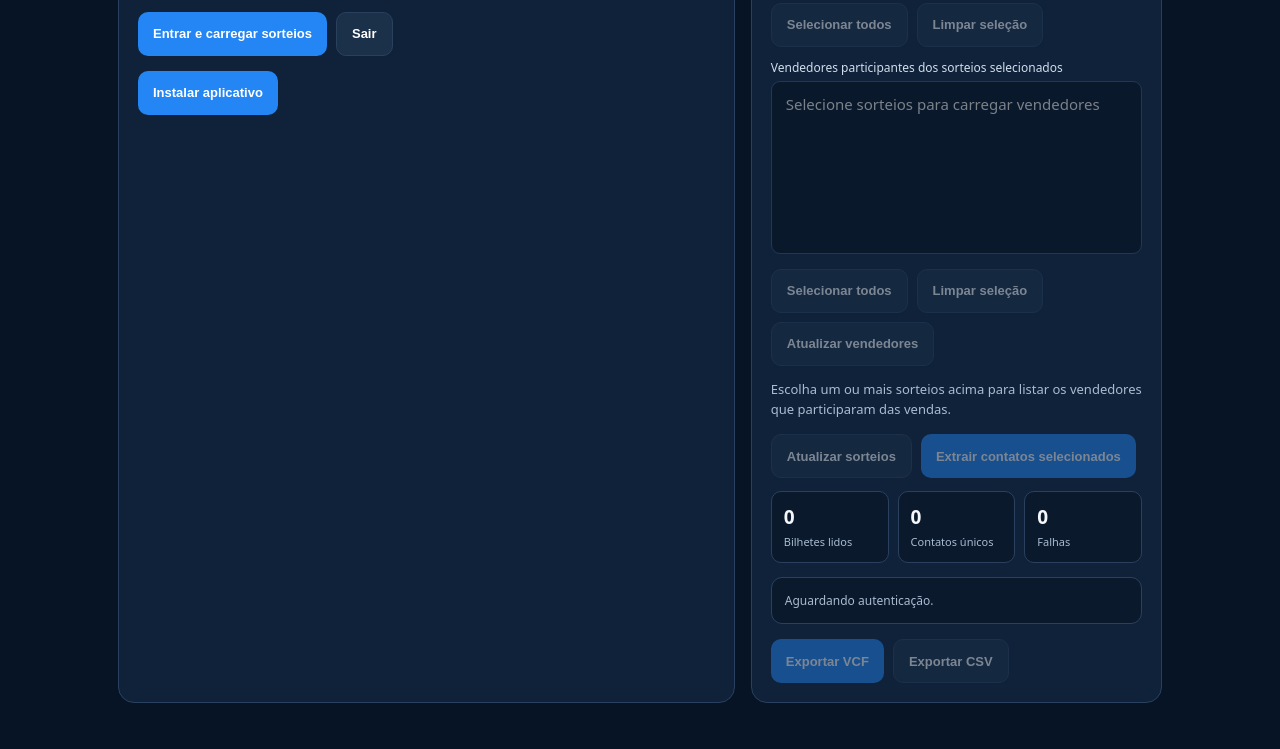
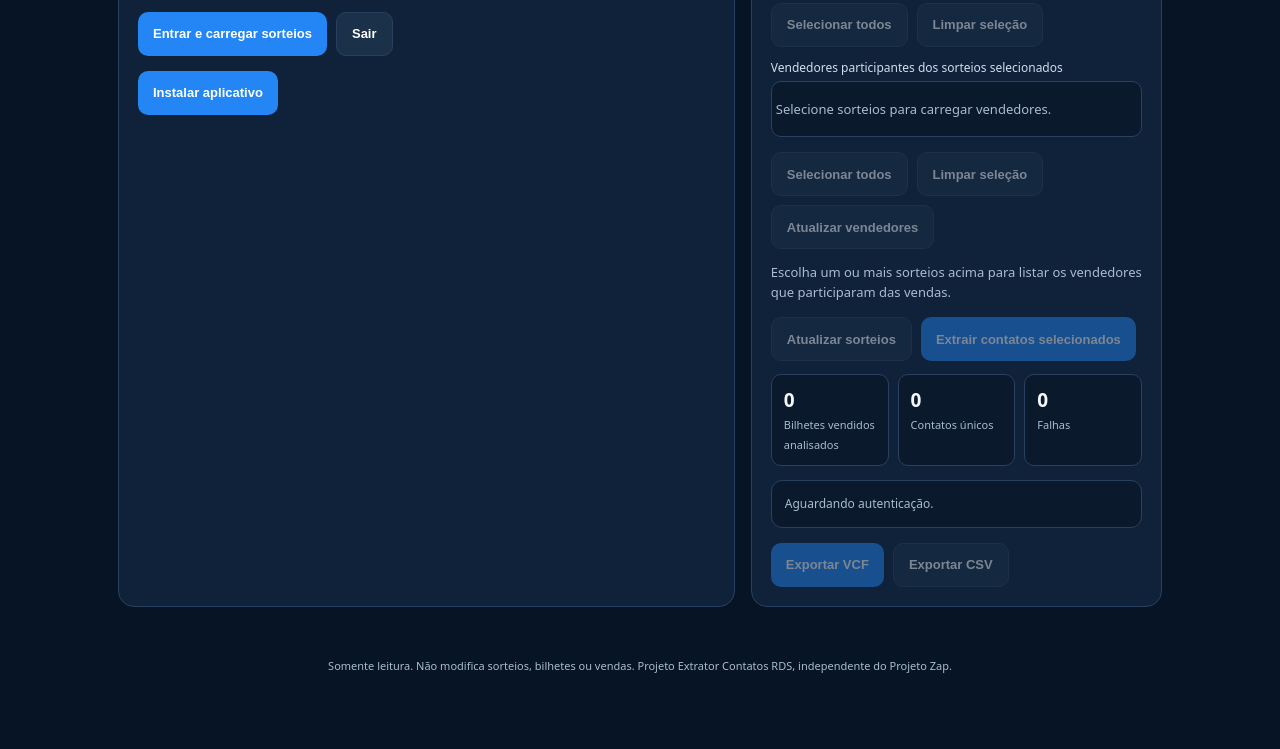
Before and after one commit to bancareinodasorte-tech/extrator-contatos-rds, a browser extension: page index.html in a window 1280 px wide. Shown: the part 546-1295 px from the top of the page. After the commit the page ends 1250 px from the top, so only its background shows below. Drawn offline with Linux system fonts and the light colour scheme.

Commit message:
Ajustar painel móvel e métricas de bilhetes vendidos

```diff
--- a/index.html
+++ b/index.html
@@ -16,7 +16,7 @@ main{width:min(1100px,100%);margin:auto;padding:clamp(15px,3vw,28px)}.intro{marg
 .btn{display:inline-flex;align-items:center;justify-content:center;border:0;border-radius:10px;min-height:44px;padding:11px 15px;background:var(--blue);color:white;text-decoration:none;font-weight:800;font-size:13px;cursor:pointer}.btn.alt{background:#1b3049;border:1px solid var(--line)}.btn:disabled{opacity:.45;cursor:not-allowed}.actions{display:flex;flex-wrap:wrap;gap:9px;margin-top:15px}
 .statusbox{margin-top:14px;background:var(--panel2);border:1px solid var(--line);padding:13px;border-radius:11px;font-size:12px;line-height:1.6;color:var(--muted)}.statusbox b{color:#f3d38b}
 label{display:block;font-size:12px;color:#d1deec;margin:12px 0 5px}input,select{width:100%;border:1px solid var(--line);background:#071426;color:white;padding:12px;border-radius:9px;font:inherit;min-height:43px}
-.password-row{display:flex;gap:8px;align-items:stretch}.password-row input{min-width:0;flex:1}.password-row .btn{min-width:88px}.remember{display:flex;align-items:center;gap:8px;margin-top:10px;font-size:12px}.remember input{width:16px;min-height:16px;margin:0}.security-note{font-size:11px;margin:5px 0}.metrics{display:grid;grid-template-columns:repeat(3,1fr);gap:9px;margin-top:13px}.metric{background:var(--panel2);border:1px solid var(--line);border-radius:10px;padding:12px}.metric strong{display:block;font-size:19px}.metric span{font-size:11px;color:var(--muted)}
+.checkbox-list{display:flex;flex-direction:column;gap:0;max-height:260px;overflow:auto;border:1px solid var(--line);border-radius:10px;background:var(--panel2);padding:4px}.seller-check{display:flex;align-items:flex-start;gap:10px;padding:10px 9px;margin:0;border-bottom:1px solid #213954;cursor:pointer;font-size:13px;line-height:1.35}.seller-check:last-child{border-bottom:0}.seller-check input{flex:0 0 19px;width:19px;height:19px;min-height:19px;margin:0;accent-color:var(--blue)}.seller-check span{overflow-wrap:anywhere}.password-row{display:flex;gap:8px;align-items:stretch}.password-row input{min-width:0;flex:1}.password-row .btn{min-width:88px}.remember{display:flex;align-items:center;gap:8px;margin-top:10px;font-size:12px}.remember input{width:16px;min-height:16px;margin:0}.security-note{font-size:11px;margin:5px 0}.metrics{display:grid;grid-template-columns:repeat(3,1fr);gap:9px;margin-top:13px}.metric{background:var(--panel2);border:1px solid var(--line);border-radius:10px;padding:12px}.metric strong{display:block;font-size:19px}.metric span{font-size:11px;color:var(--muted)}
 .bottom{margin-top:16px}.hidden{display:none!important}
 footer{text-align:center;color:var(--muted);font-size:11px;line-height:1.6;padding:22px 16px 30px}
 @media(max-width:760px){.layout{grid-template-columns:1fr}.state{white-space:normal;text-align:center;max-width:130px}.metrics{grid-template-columns:repeat(3,minmax(0,1fr))}.metric{padding:9px}.metric strong{font-size:17px}}
@@ -37,9 +37,9 @@ footer{text-align:center;color:var(--muted);font-size:11px;line-height:1.6;paddi
 <h2>Área de extração</h2>
 <p class="muted">Selecione um ou mais sorteios. A extração só libera exportação quando todas as páginas solicitadas forem lidas sem falhas.</p>
 <label for="draws">Sorteios finalizados disponíveis</label><select id="draws" multiple size="6" disabled><option>Entre para carregar sorteios</option></select><div class="actions"><button class="btn alt" id="selectAllDraws" disabled>Selecionar todos</button><button class="btn alt" id="clearDraws" disabled>Limpar seleção</button></div>
-<label for="seller">Vendedores participantes dos sorteios selecionados</label><select id="seller" multiple size="7" disabled><option>Selecione sorteios para carregar vendedores</option></select><div class="actions"><button class="btn alt" id="selectAllSellers" disabled>Selecionar todos</button><button class="btn alt" id="clearSellers" disabled>Limpar seleção</button><button class="btn alt" id="reloadSellers" disabled>Atualizar vendedores</button></div><p class="muted" id="sellerInfo">Escolha um ou mais sorteios acima para listar os vendedores que participaram das vendas.</p>
+<label>Vendedores participantes dos sorteios selecionados</label><div id="sellerCheckboxes" class="checkbox-list" aria-label="Selecionar vendedores"><p class="muted">Selecione sorteios para carregar vendedores.</p></div><div class="actions"><button class="btn alt" id="selectAllSellers" disabled>Selecionar todos</button><button class="btn alt" id="clearSellers" disabled>Limpar seleção</button><button class="btn alt" id="reloadSellers" disabled>Atualizar vendedores</button></div><p class="muted" id="sellerInfo">Escolha um ou mais sorteios acima para listar os vendedores que participaram das vendas.</p>
 <div class="actions"><button class="btn alt" id="reloadBtn" disabled>Atualizar sorteios</button><button class="btn" id="extractBtn" disabled>Extrair contatos selecionados</button></div>
-<div class="metrics"><div class="metric"><strong id="ticketsCount">0</strong><span>Bilhetes lidos</span></div><div class="metric"><strong id="contactsCount">0</strong><span>Contatos únicos</span></div><div class="metric"><strong id="errorsCount">0</strong><span>Falhas</span></div></div><div class="statusbox" id="progress">Aguardando autenticação.</div>
+<div class="metrics"><div class="metric"><strong id="ticketsCount">0</strong><span>Bilhetes vendidos analisados</span></div><div class="metric"><strong id="contactsCount">0</strong><span>Contatos únicos</span></div><div class="metric"><strong id="errorsCount">0</strong><span>Falhas</span></div></div><div class="statusbox" id="progress">Aguardando autenticação.</div>
 <div class="actions"><button class="btn" id="vcfBtn" disabled>Exportar VCF</button><button class="btn alt" id="csvBtn" disabled>Exportar CSV</button></div>
 </section>
 </div>
@@ -53,7 +53,7 @@ window.addEventListener("beforeinstallprompt",event=>{event.preventDefault();ins
 installBtn.addEventListener("click",async()=>{if(!installPrompt)return;installPrompt.prompt();await installPrompt.userChoice;installPrompt=null;installBtn.hidden=true;});
 if("serviceWorker" in navigator && location.protocol==="https:"){window.addEventListener("load",()=>navigator.serviceWorker.register("/sw.js").catch(()=>{}));}
 </script>
-<script src="/app.js?v=3"></script>
+<script src="/app.js?v=4"></script>
 <script>window.addEventListener("error",function(e){var s=document.getElementById("status");if(s&&e.message)s.textContent="Erro interno do aplicativo: "+e.message;});window.addEventListener("unhandledrejection",function(e){var s=document.getElementById("status");if(s)s.textContent="Falha de conexão: "+(e.reason&&e.reason.message?e.reason.message:String(e.reason));});</script>
 </body>
 </html>
```
